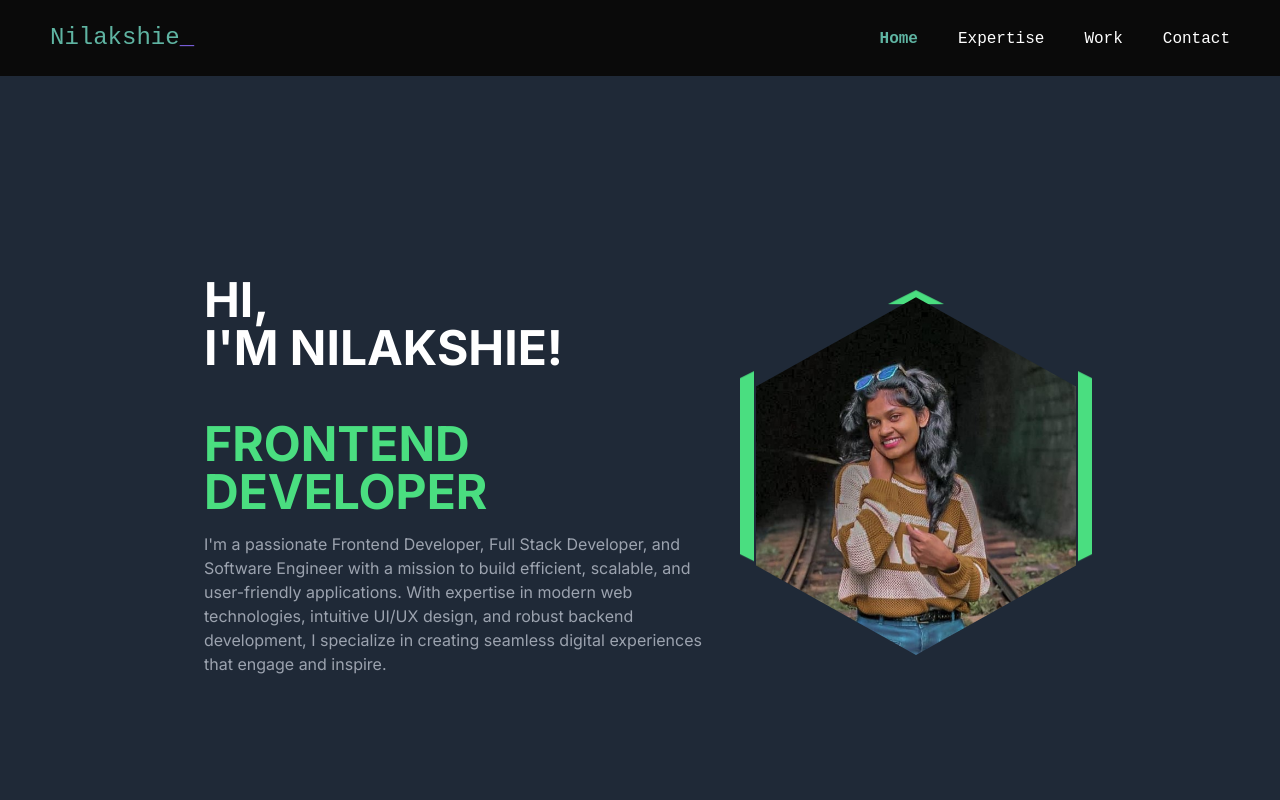
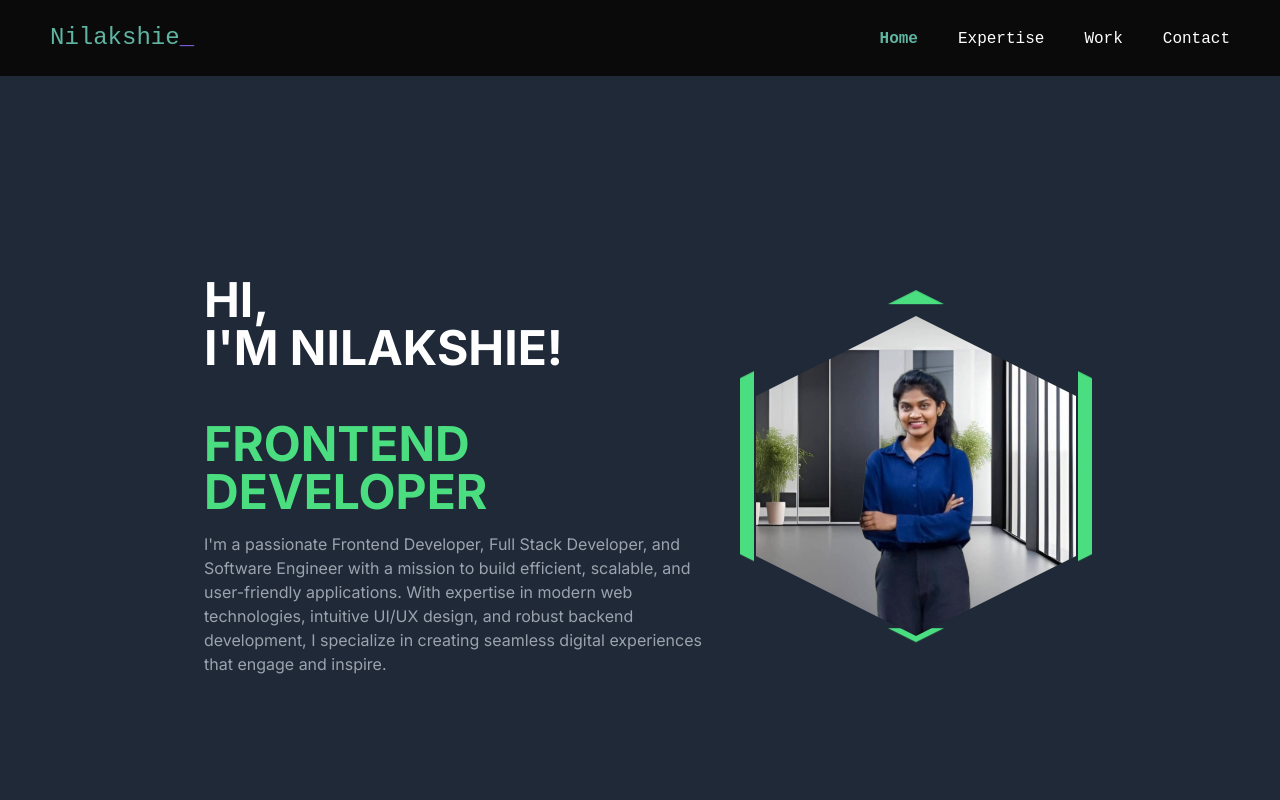
Before and after one commit to ZNilakshi/portfolio, a Next.js app: page / in a window 1280 px wide. Shown: the top 800 px of the page. Built offline with nearby package versions, Linux system fonts and the light colour scheme.

Commit message:
new photo

```diff
--- a/src/app/page.tsx
+++ b/src/app/page.tsx
@@ -54,7 +54,7 @@ const ProfileCard: React.FC = () => {
 
   <motion.div whileHover={{ scale: 1.1 }}>
     <Image
-      src="/baba.jpg"
+      src="/baba.jpeg"
       alt="Profile"
       width={200}
       height={200}
```
Also changed, not shown: public/baba.jpeg (added).
